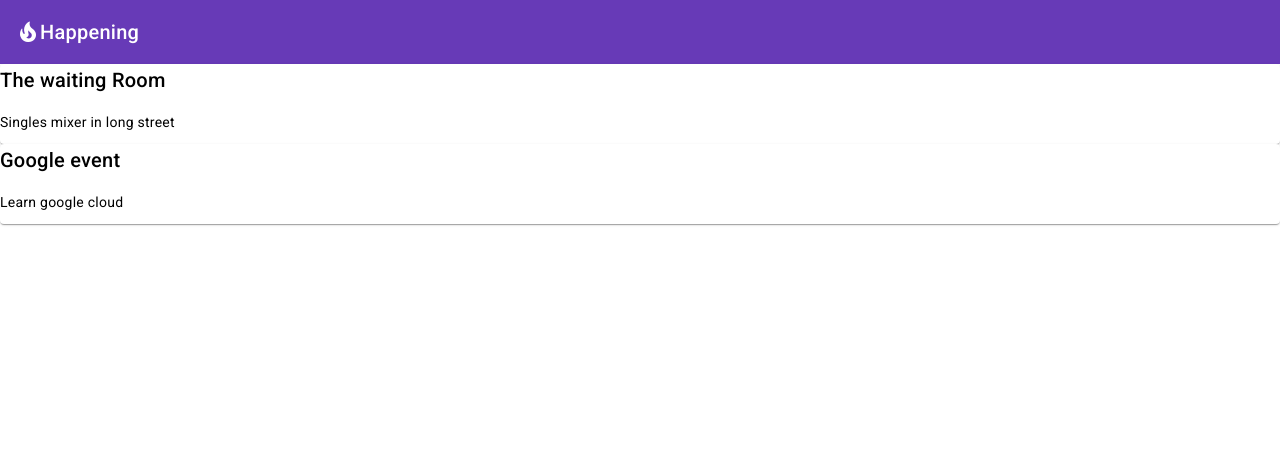
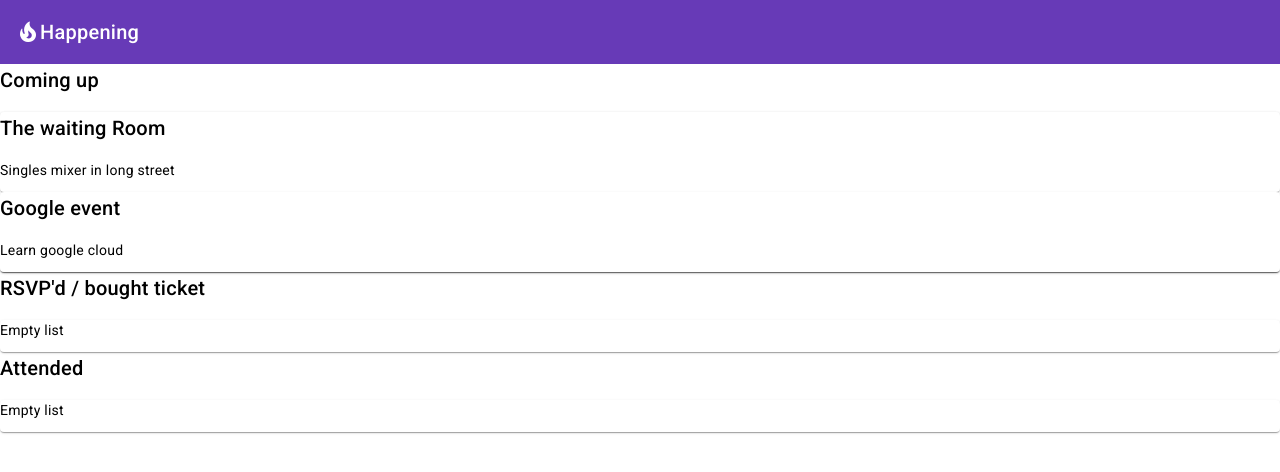
Before and after one commit to katleschris/happening-events, an Angular app: page / in a window 1280 px wide. Shown: the top 472 px of the page. Built offline with nearby package versions, Linux system fonts and the light colour scheme.

Commit message:
Created three swimlanes for the three different states events could be in

```diff
--- a/src/app/app.component.html
+++ b/src/app/app.component.html
@@ -3,4 +3,54 @@
   <mat-icon>local_fire_department</mat-icon>
   <span>Happening</span>
 </mat-toolbar>
-<app-event *ngFor="let happening of nextUp" [event]="happening"></app-event>
+<div class="content-wrapper">
+  <div class="container-wrapper">
+    <div class="container">
+      <h2>Coming up</h2>
+
+      <mat-card
+        cdkDropList
+        id="nextUp"
+        #nextUpList="cdkDropList"
+        [cdkDropListData]="nextUp"
+        [cdkDropListConnectedTo]="[doneList, inProgressList]"
+        (cdkDropListDropped)="drop($event)"
+        class="list">
+        <p class="empty-label" *ngIf="nextUp.length === 0">Empty list</p>
+        <app-event (edit)="editEvent('nextUp', $event)" *ngFor="let happening of nextUp" cdkDrag [event]="happening"></app-event>
+      </mat-card>
+    </div>
+
+    <div class="container">
+      <h2>RSVP'd / bought ticket</h2>
+
+      <mat-card
+        cdkDropList
+        id="inProgress"
+        #inProgressList="cdkDropList"
+        [cdkDropListData]="inProgress"
+        [cdkDropListConnectedTo]="[nextUpList, doneList]"
+        (cdkDropListDropped)="drop($event)"
+        class="list">
+        <p class="empty-label" *ngIf="inProgress.length === 0">Empty list</p>
+        <app-event (edit)="editEvent('inProgress', $event)" *ngFor="let happening of inProgress" cdkDrag [event]="happening"></app-event>
+      </mat-card>
+    </div>
+
+    <div class="container">
+      <h2>Attended</h2>
+
+      <mat-card
+        cdkDropList
+        id="done"
+        #doneList="cdkDropList"
+        [cdkDropListData]="done"
+        [cdkDropListConnectedTo]="[nextUpList, inProgressList]"
+        (cdkDropListDropped)="drop($event)"
+        class="list">
+        <p class="empty-label" *ngIf="done.length === 0">Empty list</p>
+        <app-event (edit)="editEvent('done', $event)" *ngFor="let happening of done" cdkDrag [event]="happening"></app-event>
+      </mat-card>
+    </div>
+  </div>
+</div>
--- a/src/app/app.component.ts
+++ b/src/app/app.component.ts
@@ -1,6 +1,7 @@
 //app.component.ts
 import { Component } from '@angular/core';
 import { Event } from './event/event';
+import {CdkDragDrop, transferArrayItem} from '@angular/cdk/drag-drop';
 
 @Component({
   selector: 'app-root',
@@ -8,7 +9,7 @@ import { Event } from './event/event';
   styleUrls: ['./app.component.css']
 })
 export class AppComponent {
-  title = 'happening-events';
+  title = 'happening-events'
   nextUp: Event[] = [
     {
       title: 'The waiting Room',
@@ -19,4 +20,23 @@ export class AppComponent {
       description: 'Learn google cloud'
     }
   ];
+  inProgress: Event[] = [];
+  done: Event[] = [];
+
+  editEvent(list: string, event: Event): void {}
+
+  drop(event: CdkDragDrop<Event[]>): void {
+    if (event.previousContainer === event.container) {
+      return;
+    }
+    if (!event.container.data || !event.previousContainer.data) {
+      return;
+    }
+    transferArrayItem(
+      event.previousContainer.data,
+      event.container.data,
+      event.previousIndex,
+      event.currentIndex
+    );
+  }
 }
--- a/src/app/app.module.ts
+++ b/src/app/app.module.ts
@@ -5,6 +5,7 @@ import { BrowserModule } from '@angular/platform-browser';
 import { MatToolbarModule } from '@angular/material/toolbar';
 import { MatIconModule } from '@angular/material/icon';
 import { MatCardModule } from '@angular/material/card';
+import { DragDropModule } from '@angular/cdk/drag-drop';
 
 import { AppComponent } from './app.component';
 import { BrowserAnimationsModule } from '@angular/platform-browser/animations';
@@ -20,7 +21,8 @@ import { EventComponent } from './event/event.component';
     BrowserAnimationsModule,
     MatToolbarModule,
     MatIconModule,
-    MatCardModule
+    MatCardModule,
+    DragDropModule
   ],
   providers: [],
   bootstrap: [AppComponent]
```
